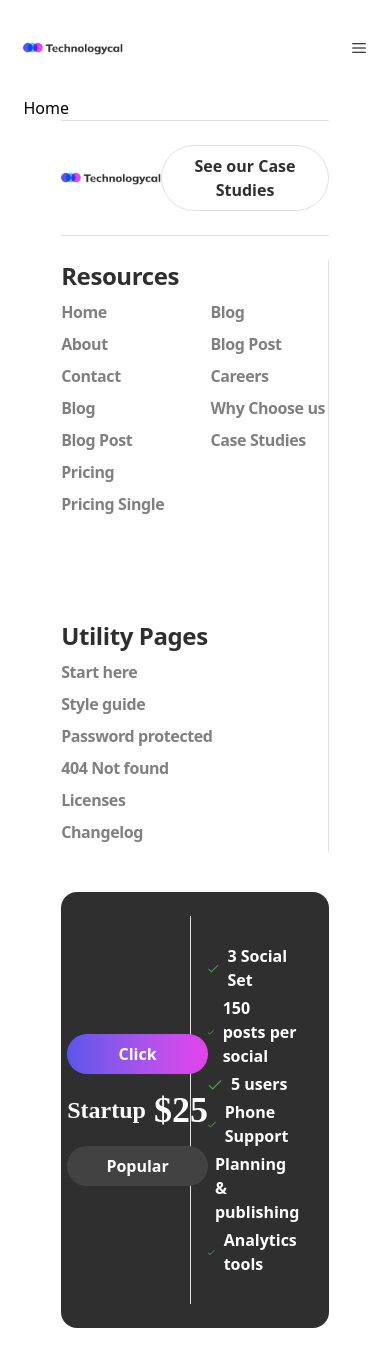
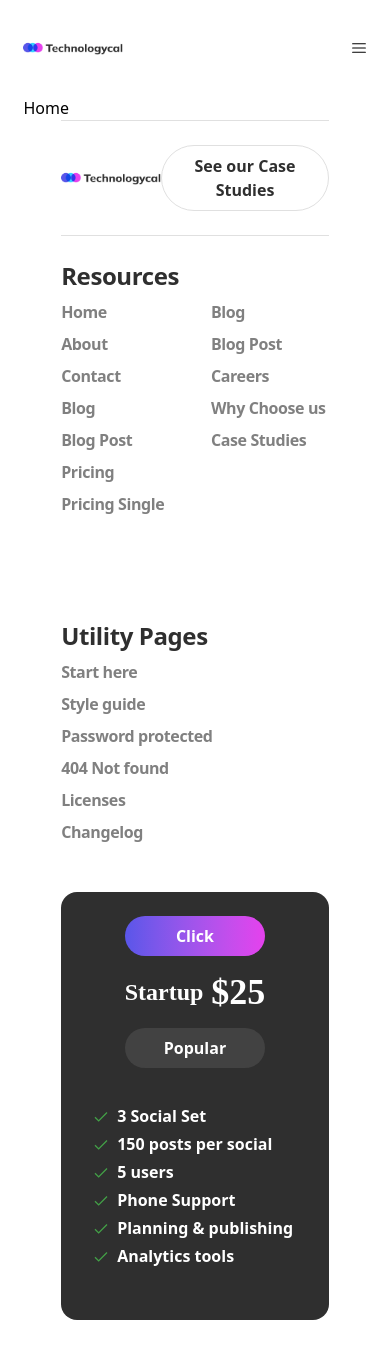
Before and after one commit to FlackoCodes/newTech, a React (Vite) app: page / in a window 390 px wide. Built offline with nearby package versions, Linux system fonts and the light colour scheme.

Commit message:
fixed footer responsivness

```diff
--- a/src/components/Footer.tsx
+++ b/src/components/Footer.tsx
@@ -18,7 +18,7 @@ export default function Footer() {
                 </div>
             </div>
             <div className="grid grid-cols-1 md:grid-cols-2 gap-10 py-6">
-                <div className="border-r border-[#E0E0E0] grid grid-cols-1 md:grid-cols-2 gap-24">
+                <div className="md:border-r border-[#E0E0E0] grid grid-cols-1 md:grid-cols-2 gap-24">
                     <div className="tracking-tight">
                         <header>
                             <h4 className="font-sans text-[#2F2F2F] text-2xl font-bold">Resources</h4>
@@ -57,8 +57,8 @@ export default function Footer() {
                         }
                     </div>
                 </div>
-                <div className="bg-[#2F2F2F] rounded-2xl grid grid-cols-2 gap-2 p-6">
-                    <div className="border-r border-[#E0E0E0] grid place-content-center align-middle">
+                <div className="bg-[#2F2F2F] rounded-2xl grid grid-cols-1 md:grid-cols-2 gap-2 p-6">
+                    <div className="md:border-r border-[#E0E0E0] grid place-content-center align-middle">
                         <button className="bg-gradient-to-r from-[#5956E9] to-[#E541ED] py-2 px-3 rounded-full text-white cursor-pointer font-bold">Click</button>
                         <div className="flex items-center gap-2 my-4 font-[Mulish] text-white">
                             <h2 className="align-middle text-2xl font-bold capitalize">startup</h2>
```
